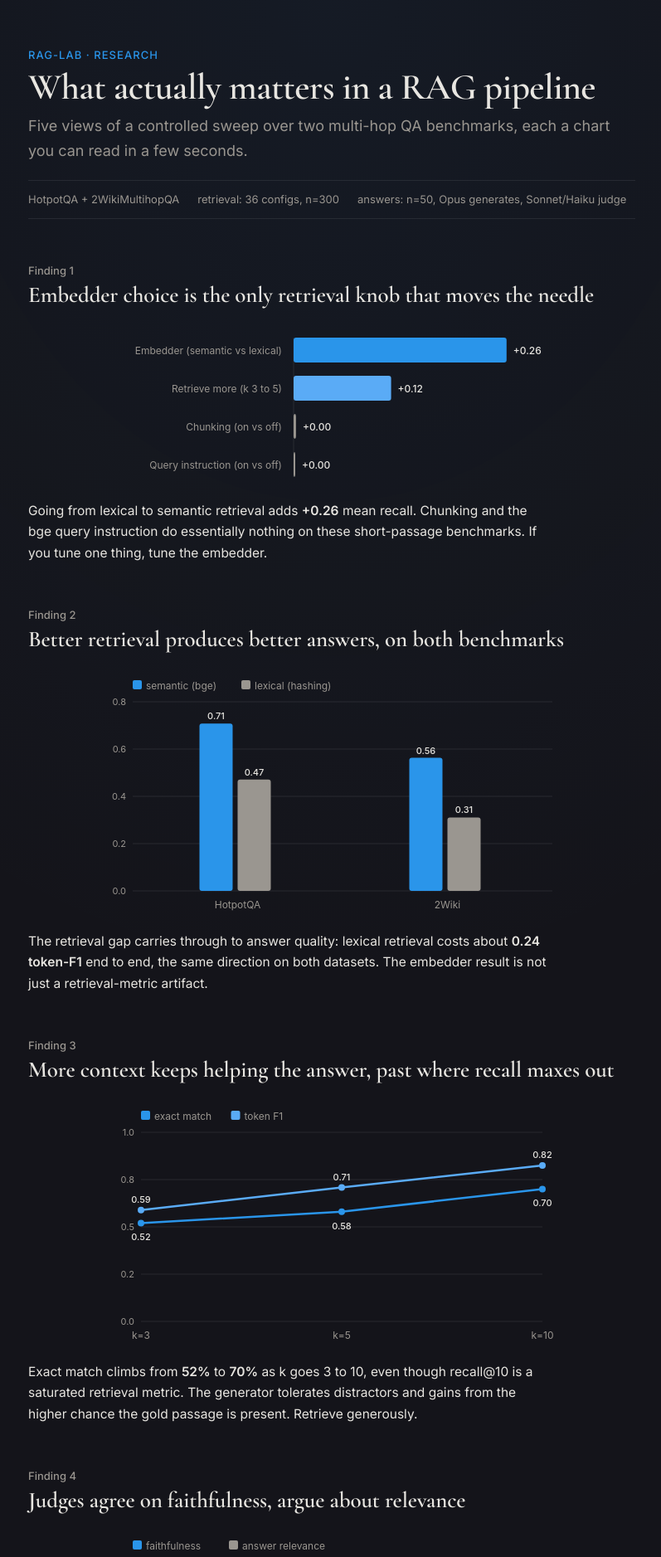
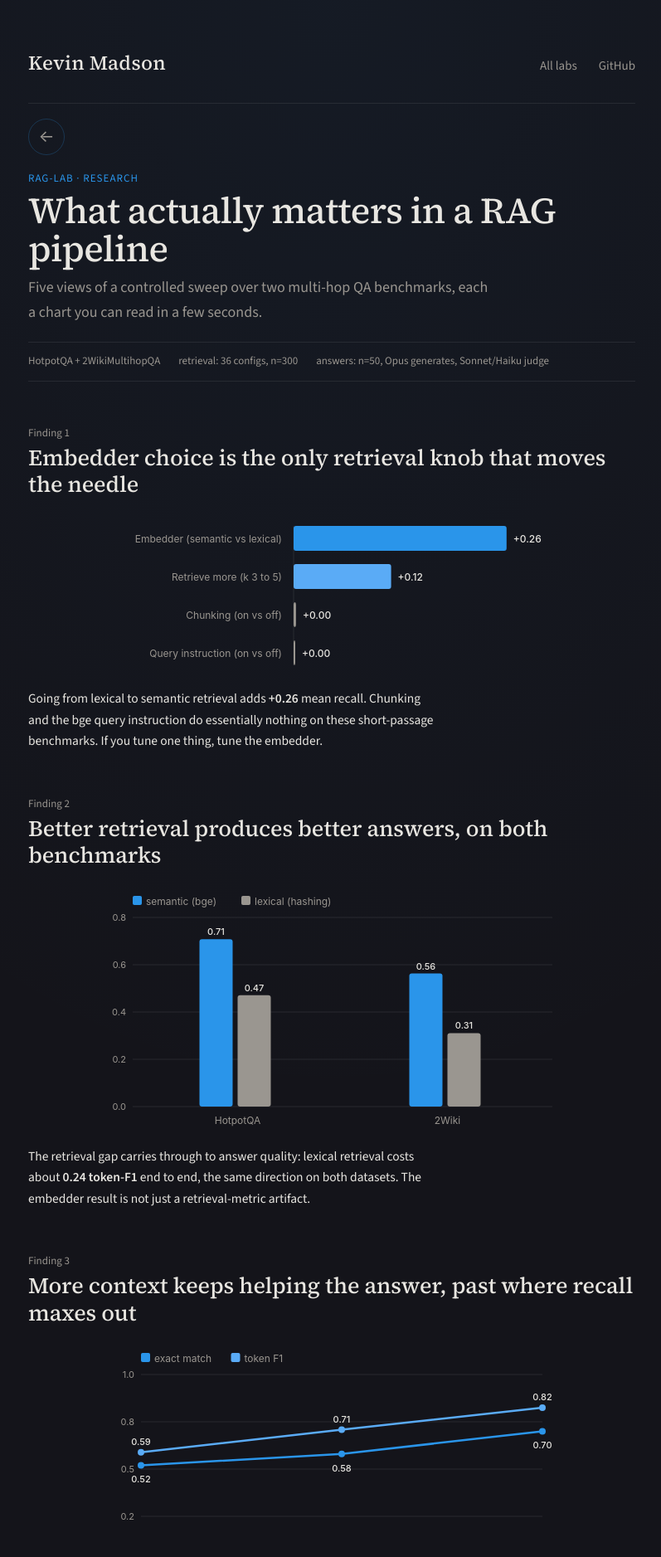
Before and after one commit to KiwiMaddog2020/kiwimaddog2020.github.io, a Jekyll site: the page rag-findings/index.html, which Jekyll copies as it is, in a window 1280 px wide. Shown: the top 1877 px of the page at 83% size, without its empty margins (240-1037 px from the left). Built offline with Jekyll 4.4.1, drawn with Linux system fonts in a browser that asks for light colours.

Commit message:
feat(rag-findings): sync rebuilt findings page with nav chrome + house type
Copy of rag-lab docs/findings.html a92d54b: adds the standard nav
(wordmark, All labs, GitHub, back control to /#/labs) and Source Serif 4
/ Source Sans 3, closing the only lab page with no way back.

Co-Authored-By: Claude Opus 4.8 (1M context) <noreply@anthropic.com>

```diff
--- a/rag-findings/index.html
+++ b/rag-findings/index.html
@@ -7,23 +7,39 @@
 *{box-sizing:border-box}
 html{scroll-behavior:smooth}
 body{margin:0;background:var(--c-paper);color:var(--c-ink);
- font:16px/1.65 'Inter',-apple-system,BlinkMacSystemFont,'Segoe UI',system-ui,sans-serif;
+ font:16px/1.65 'Source Sans 3',-apple-system,BlinkMacSystemFont,'Segoe UI',system-ui,sans-serif;
  background-image:radial-gradient(120% 60% at 50% 0%,rgba(42,149,234,.05) 0%,transparent 62%)}
-@font-face{font-family:'Cormorant Garamond';font-style:normal;font-weight:500 700;font-display:swap;
- src:url(/assets/fonts/cormorant-garamond-latin.woff2) format('woff2')}
-@font-face{font-family:'Inter';font-style:normal;font-weight:400 600;font-display:swap;
- src:url(/assets/fonts/inter-latin.woff2) format('woff2')}
-.wrap{max-width:780px;margin:0 auto;padding:56px 24px 80px}
+@font-face{font-family:'Source Serif 4';font-style:normal;font-weight:500;font-display:swap;
+ src:url(/assets/fonts/source-serif-4-500-latin.woff2) format('woff2')}
+@font-face{font-family:'Source Sans 3';font-style:normal;font-weight:400;font-display:swap;
+ src:url(/assets/fonts/source-sans-3-400-latin.woff2) format('woff2')}
+@font-face{font-family:'Source Sans 3';font-style:normal;font-weight:600;font-display:swap;
+ src:url(/assets/fonts/source-sans-3-600-latin.woff2) format('woff2')}
+.wrap{max-width:780px;margin:0 auto;padding:28px 24px 80px}
+nav.top{display:flex;align-items:baseline;gap:16px;padding:28px 0;
+ border-bottom:1px solid var(--c-line);margin-bottom:18px}
+nav.top .wordmark{font-family:'Source Serif 4',Georgia,serif;font-size:24px;font-weight:500;
+ letter-spacing:.01em;color:var(--c-ink);text-decoration:none}
+nav.top .wordmark:hover{color:var(--c-strong2,#5aabf6)}
+nav.top .links{margin-left:auto;display:flex;gap:26px}
+nav.top .links a{color:var(--c-muted);text-decoration:none;font-size:15px;font-weight:500;
+ padding:13px 6px;margin:-13px -6px;transition:color .18s ease}
+nav.top .links a:hover{color:var(--c-strong)}
+.back-icon{display:flex;align-items:center;justify-content:center;width:44px;height:44px;
+ border-radius:50%;border:1px solid rgba(42,149,234,.24);color:var(--c-muted);font-size:20px;
+ line-height:1;text-decoration:none;margin:0 0 18px;
+ transition:color .18s ease,border-color .18s ease,background .18s ease}
+.back-icon:hover{color:var(--c-strong);border-color:var(--c-strong);background:var(--c-card);text-decoration:none}
 .eyebrow{font-size:13px;letter-spacing:.08em;text-transform:uppercase;
  color:var(--c-strong);font-weight:500}
-h1{font-family:'Cormorant Garamond',Georgia,serif;font-size:44px;line-height:1.06;
- font-weight:600;margin:.3rem 0 .5rem;letter-spacing:-.015em}
+h1{font-family:'Source Serif 4',Georgia,serif;font-size:44px;line-height:1.06;
+ font-weight:500;margin:.3rem 0 .5rem;letter-spacing:-.015em}
 .lede{font-size:18px;color:var(--c-muted);margin:0 0 1.3rem;max-width:62ch}
 .meta{font-size:13px;color:var(--c-muted);border-top:1px solid var(--c-line);
  border-bottom:1px solid var(--c-line);padding:12px 0;display:flex;gap:22px;flex-wrap:wrap}
 .finding{margin:52px 0}
 .finding .n{font-size:13px;color:var(--c-muted);font-weight:500}
-.finding h2{font-family:'Cormorant Garamond',Georgia,serif;font-size:27px;font-weight:600;
+.finding h2{font-family:'Source Serif 4',Georgia,serif;font-size:27px;font-weight:500;
  margin:.15rem 0 .2rem;letter-spacing:-.005em;line-height:1.2}
 .to-top{position:fixed;right:28px;bottom:28px;display:flex;align-items:center;
  justify-content:center;width:46px;height:46px;border-radius:50%;
@@ -50,6 +66,9 @@ h1{font-family:'Cormorant Garamond',Georgia,serif;font-size:44px;line-height:1.0
  font-size:13px;color:var(--c-ink)}
 a{color:var(--c-strong)}
 </style></head><body><div class="wrap">
+<nav class="top"><a class="wordmark" href="/">Kevin Madson</a>
+<div class="links"><a href="/#/labs">All labs</a><a href="https://github.com/KiwiMaddog2020">GitHub</a></div></nav>
+<a class="back-icon" href="/#/labs" aria-label="Back to labs" title="Back to labs">&larr;</a>
 <div class="eyebrow">rag-lab &middot; research</div>
 <h1>What actually matters in a RAG pipeline</h1>
 <p class="lede">Five views of a controlled sweep over two multi-hop QA benchmarks,
```
